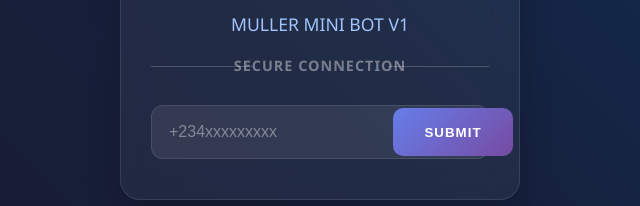
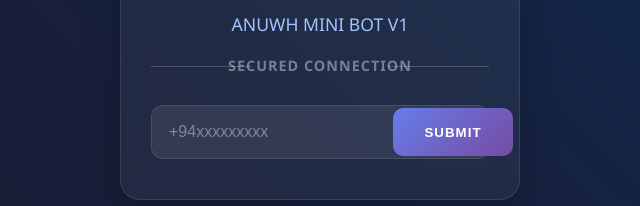
Before and after one commit to richbess22/MINI-BOT, a website: page index.html in a window 1280 px wide. Shown: the part 401-607 px from the top of the page, 320-960 px from the left. Drawn offline with nearby package versions, Linux system fonts and the light colour scheme.

Commit message:
Update index.html

```diff
--- a/index.html
+++ b/index.html
@@ -3,7 +3,7 @@
 <head>
   <meta charset="UTF-8">
   <meta name="viewport" content="width=device-width, initial-scale=1.0">
-  <title>MULLER MINI</title>
+  <title>ANUWH MD MINI</title>
   <link rel="stylesheet" href="https://cdnjs.cloudflare.com/ajax/libs/font-awesome/5.15.4/css/all.min.css">
   <style>
     * {
@@ -224,10 +224,10 @@
         <div id="text">
           <i class="fa fa-user"></i>
           <h3 class="centered-text">LINK WITH PHONE NUMBER</h3>
-          <h4>MULLER MINI BOT V1</h4>
-          <h6>SECURE CONNECTION</h6>
+          <h4>ANUWH MINI BOT V1</h4>
+          <h6>SECURED CONNECTION</h6>
           <div class="input-container">
-            <input placeholder="+234xxxxxxxxx" type="number" id="number" name="">
+            <input placeholder="+94xxxxxxxxx" type="number" id="number" name="">
             <button id="submit">SUBMIT</button>
           </div>
           <a id="waiting-message" class="centered-text" style="display: none;">In process...</a>
```
